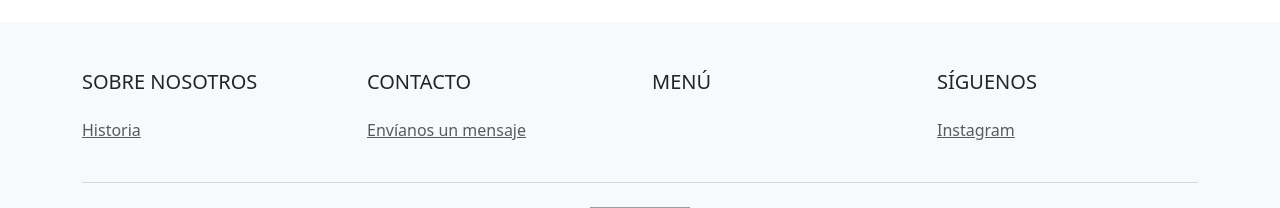
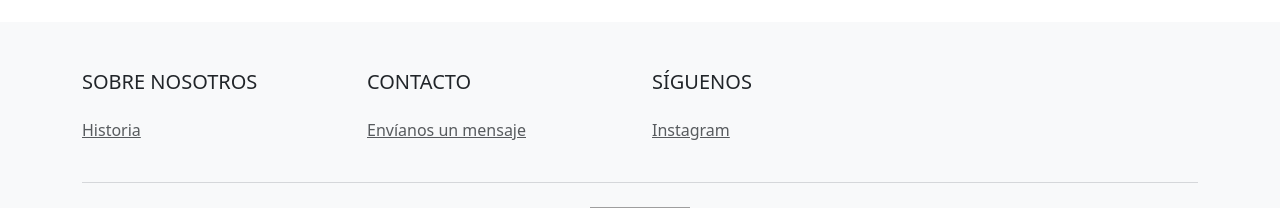
Before and after one commit to ORG-INA/Yourspace-app, a React (Vite) app: page /product/1 in a window 1280 px wide. Shown: the part 822-1030 px from the top of the page. Built offline with nearby package versions, Linux system fonts and the light colour scheme; no server answers; grey boxes are pictures that could not be loaded.

Commit message:
Update Footer.jsx

```diff
--- a/src/components/Footer.jsx
+++ b/src/components/Footer.jsx
@@ -39,13 +39,7 @@ const Footer = () => {
             </ul>
           </div>
 
-          {/* Menú */}
-          <div className="col-md-3">
-            <h5 className="text-uppercase mb-4 font-weight-bold">Menú</h5>
-            <ul className="list-unstyled">
-              {/* Agrega más elementos según necesites */}
-            </ul>
-          </div>
+
 
           {/* Síguenos */}
           <div className="col-md-3">
```
